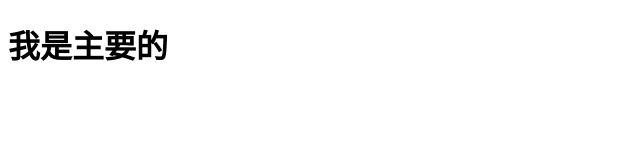
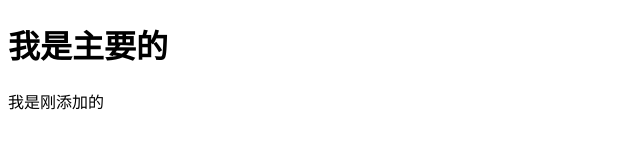
Before and after one commit to pangyangxiu/demo, a plain HTML site: page index.html in a window 1280 px wide. Shown: the whole page, without its empty margins (0-640 px from the left). Drawn offline with Linux system fonts and the light colour scheme.

Commit message:
A第二次提交

```diff
--- a/index.html
+++ b/index.html
@@ -9,6 +9,7 @@
 
 <body>
     <h1>我是主要的</h1>
+    <p>我是刚添加的</p>
 </body>
 
 </html>
```
